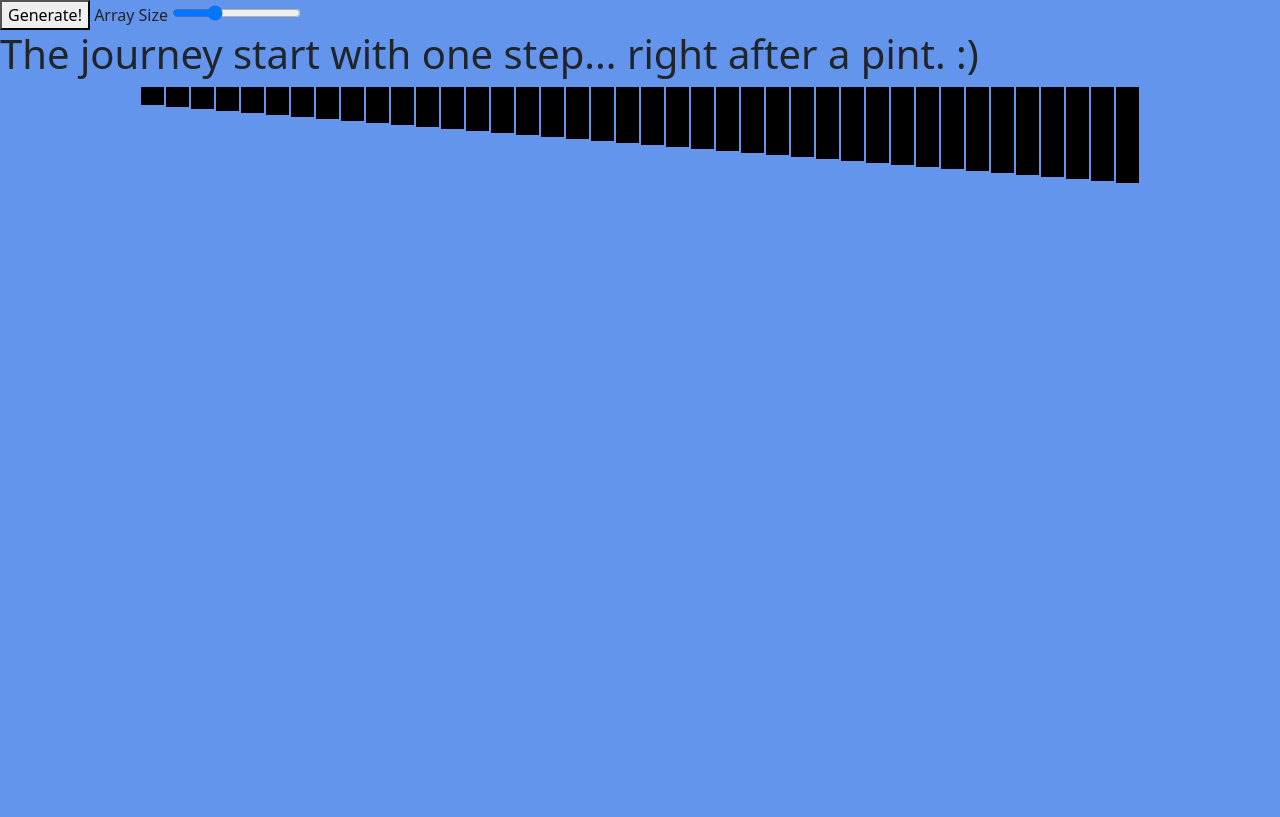
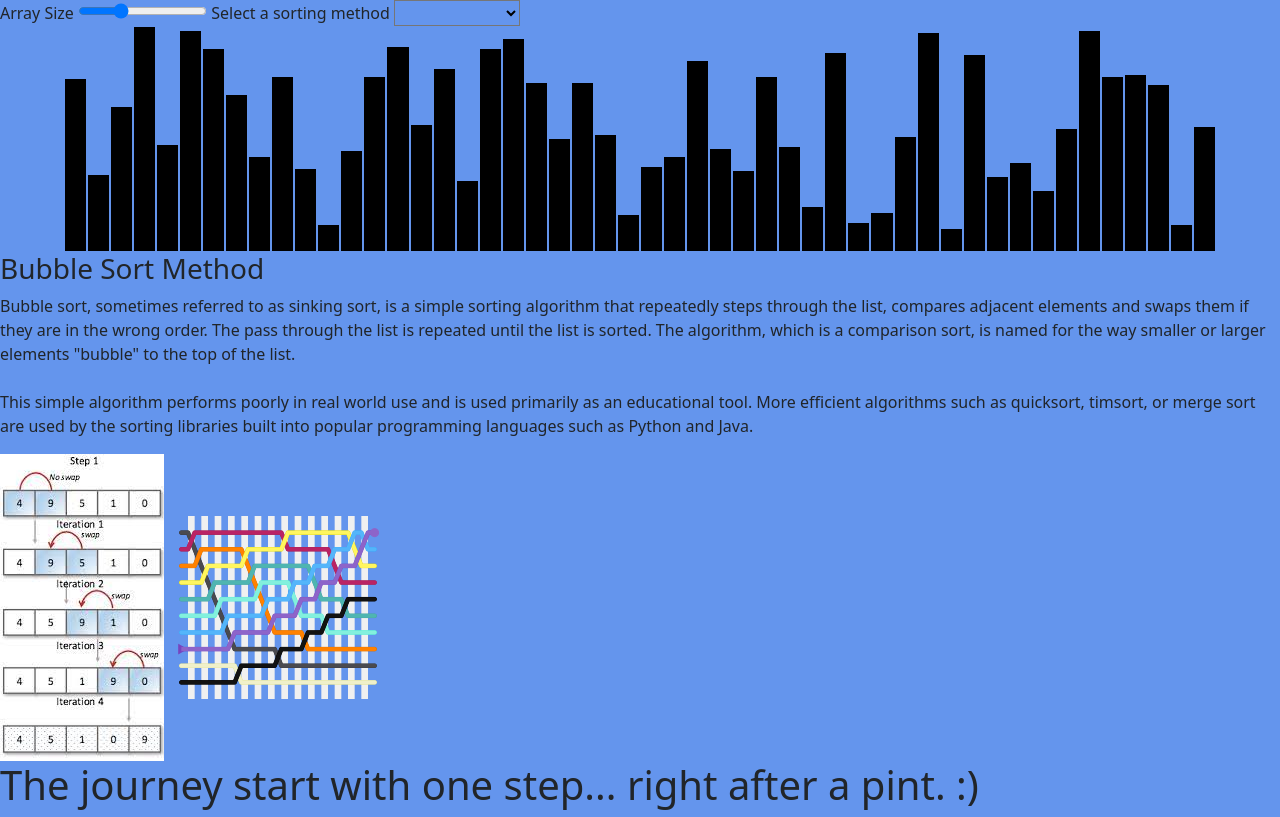
Before and after one commit to ryan-spencer1220/sorting-algorithm-visualizer, a website built with webpack: page src/index.html in a window 1280 px wide. Built offline with nearby package versions, Linux system fonts and the light colour scheme.

Commit message:
add array size slider, and sorting method dropdown.
Co-authored-by: Will Greenberg <mud2009@users.noreply.github.com>
Co-authored-by: Timedog <Cruduper@users.noreply.github.com>

```diff
--- a/src/css/styles.css
+++ b/src/css/styles.css
@@ -14,23 +14,9 @@ body {
   justify-content: center;
   width: 90%;
   margin: auto;
+  align-items: flex-end;
 }
 
-/*
-.flex-item{
-  background: cyan;
-  border: 1pt
-  solid black;
-  width: 10px;
-  transition: 0.1s all ease;
+select {
+  background-color: cornflowerblue;
 }
-
-.flex-container{
-  margin-top: 20px;
-  display: flex;
-  flex-wrap: nowrap;
-  width: 100%;
-  height: 500px;
-  justify-content: center;
-  transition: 2s all ease;
-} */
--- a/src/index.html
+++ b/src/index.html
@@ -5,12 +5,40 @@
 
   </head>
 <body>
-    <div class="slidecontainer">
-      <Button id="generate">Generate!</Button>
+    <div class="control-container">
       <label for="array-range">Array Size</label>
       <input type="range" min="5" max="150" value="50" class="slider" id="array-range">
+      <!-- <button id="bubble">Bubble Sort</button>
+      <button id="insertion">Insertion Sort</button>
+      <button id="merge">Merge Sort</button>
+      <button id="quick">Quick Sort</button>
+      <button id="selection">Selection Sort</button> -->
+      <label for="sort-select">Select a sorting method</label>
+      <select name="sort-select" id="sort-select">
+        <option value=""></option>
+        <option value="bubble">Bubble Sort</option>
+        <option value="insertion">Insertion Sort</option>
+        <option value="merge">Merge Sort</option>
+        <option value="quick">Quick Sort</option>
+        <option value="selection">Selection Sort</option>
+      </select>
+    <div id="bars"></div>
+      <div id="bubble">
+        <h3>Bubble Sort Method</h3>
+        <p>
+        Bubble sort, sometimes referred to as sinking sort, is a simple sorting algorithm that repeatedly steps through the list, compares adjacent elements and swaps them if they are in the wrong order. The pass through the list is repeated until the list is sorted. The algorithm, which is a comparison sort, is named for the way smaller or larger elements "bubble" to the top of the list. <br><br>
+        This simple algorithm performs poorly in real world use and is used primarily as an educational tool. More efficient algorithms such as quicksort, timsort, or merge sort are used by the sorting libraries built into popular programming languages such as Python and Java.
+        </p>
+        <img src="./assets/img/images.jfif" alt="">
+        <img src="./assets/img/220px-Bubblesort-edited-color.svg.png" alt="">
+      </div>
+
+      <div>
+      </div>
+
     </div>
   <h1>The journey start with one step... right after a pint. :)</h1>
-  <div id="bars"></div>
+
+
 </body>
 </html>
--- a/src/index.js
+++ b/src/index.js
@@ -2,18 +2,36 @@ import $ from 'jquery';
 import 'bootstrap';
 import 'bootstrap/dist/css/bootstrap.min.css';
 import './css/styles.css';
+import { randomArray } from './js/business-logic.js';
 
-let array = []
-let arrayRange = $("#array-range").val()
-console.log(arrayRange)
-for (let i=10; i<arrayRange; i++) {
-  array.push(i)
+/*eslint-disable */
+
+function clearFields() {
+  array = [];
+  $('#bars').html('');
+};
+
+function barGeneration(array) {
+  for (let i = 0; i < array.length; i ++) {
+    $('#bars').append(`<div class="bar" id="bar-index-${i}"></div>`);
+    $(`#bar-index-${i}`).css("height", `${array[i]*2}px`);
+  }
 }
 
-const bar = $('<div></div>')
-bar.css("height", `"${array[0]*2}"px`)
+let arrayRange = $("#array-range").val();
+let array = randomArray(arrayRange);
+barGeneration(array);
 
-for (let i = 0; i < array.length; i ++) {
-  $('#bars').append(`<div class="bar" id="bar-index-${i}"></div>`);
-  $(`#bar-index-${i}`).css("height", `${array[i]*2}px`);
-}
+
+$('#array-range').on("input", function(){
+  clearFields();
+  arrayRange = $("#array-range").val();
+  array = randomArray(arrayRange);
+  barGeneration(array);
+})
+
+$('#sort-select').on("change", function(){
+
+})
+
+/*eslint-enable */
```
Also changed, not shown: src/assets/img/220px-Bubblesort-edited-color.svg.png (added), src/assets/img/images.jfif (added).
